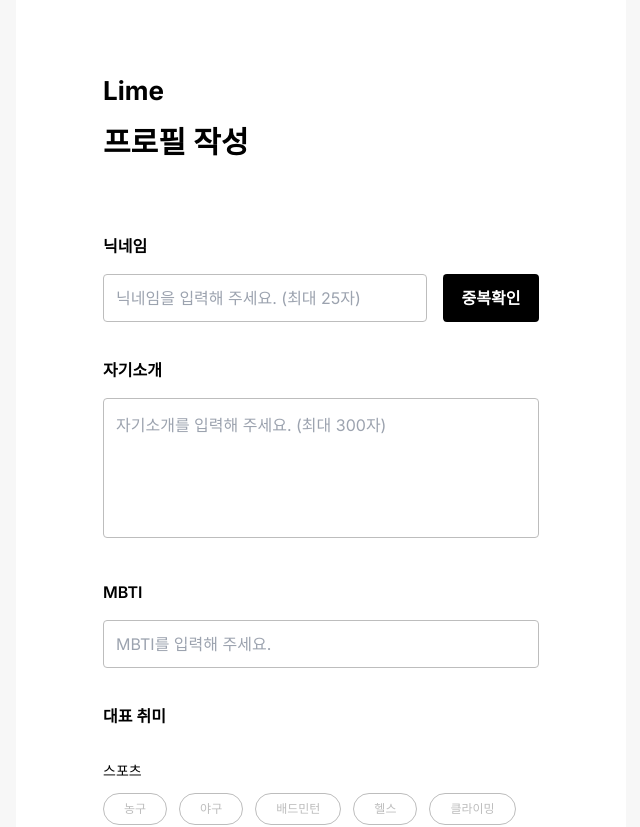
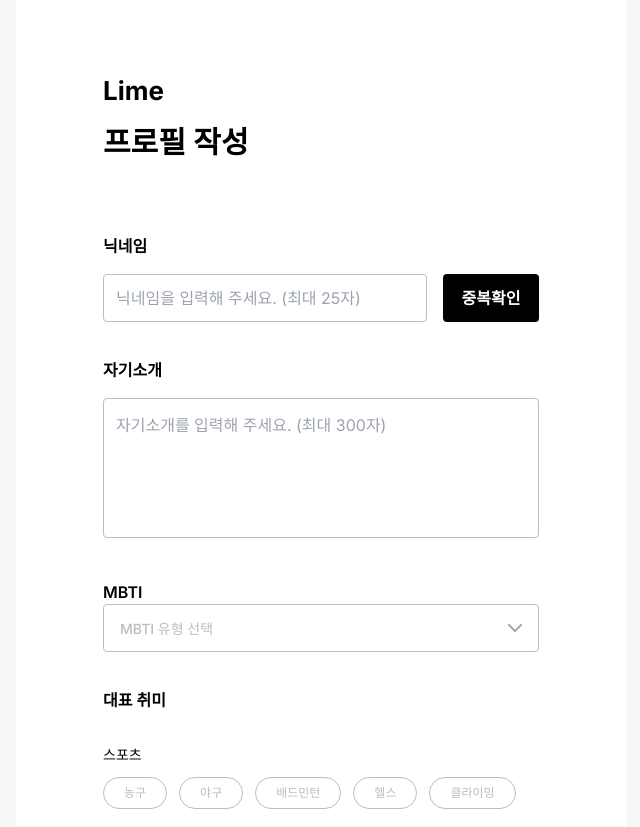
Before and after one commit to uju-in/lime-frontend, a Next.js app: page /join in a window 1280 px wide. Shown: the top 827 px of the page, without its empty margins (319-959 px from the left). Built offline with nearby package versions, Linux system fonts and the light colour scheme.

Commit message:
feat: MBTI 선택 방식 변경 input > drop down select

```diff
--- /dev/null
+++ b/src/app/(route)/join/_components/MbtiSelector.tsx
@@ -0,0 +1,94 @@
+'use client'
+
+import { useRef, useState } from 'react'
+import Image from 'next/image'
+import useOutsideClick from '@/app/_hook/common/useOutsideClick'
+import { cn } from '@/app/_utils/twMerge'
+
+const MBTIOptions = [
+  'ISTJ',
+  'ISFJ',
+  'INFJ',
+  'INTJ',
+  'ISTP',
+  'ISFP',
+  'INFP',
+  'INTP',
+  'ESTP',
+  'ESFP',
+  'ENFP',
+  'ENTP',
+  'ESTJ',
+  'ESFJ',
+  'ENFJ',
+  'ENTJ',
+]
+
+interface Props {
+  setMbti: (mbti: string) => void
+}
+
+export default function MBTISelector({ setMbti }: Props) {
+  const dropdownRef = useRef(null)
+
+  const [isDropdownOpen, setIsDropdownOpen] = useState<boolean>(false)
+  const [selectedMBTI, setSelectedMBTI] = useState<string>('MBTI 유형 선택')
+
+  const handleSelectMBTI = (mbti: string) => {
+    setSelectedMBTI(mbti)
+    setMbti(mbti)
+    setIsDropdownOpen(false)
+  }
+
+  useOutsideClick(dropdownRef, () => {
+    if (isDropdownOpen) {
+      setIsDropdownOpen(false)
+    }
+  })
+
+  return (
+    <>
+      <button
+        type="button"
+        onClick={() => setIsDropdownOpen(!isDropdownOpen)}
+        className="flex h-[48px] w-[436px] items-center justify-between rounded-[4px] border border-[#BDBDBD] px-4"
+      >
+        <span
+          className={cn('text-[14px] font-[500]', {
+            'text-[#BDBDBD]': selectedMBTI === 'MBTI 유형 선택',
+            'text-[#000]': selectedMBTI !== 'MBTI 유형 선택',
+          })}
+        >
+          {selectedMBTI}
+        </span>
+        <Image
+          className="cursor-pointer"
+          width={14}
+          height={14}
+          src={
+            isDropdownOpen
+              ? '/image/icon/icon-arrow_top_BD.svg'
+              : '/image/icon/icon-arrow_bottom_BD.svg'
+          }
+          alt={isDropdownOpen ? 'arrow_top' : 'arrow_bottom'}
+        />
+      </button>
+      {isDropdownOpen && (
+        <ul
+          ref={dropdownRef}
+          className="absolute z-10 mt-3 h-[288px] w-[436px] overflow-y-scroll rounded-[4px] bg-white shadow-[0px_0px_7.8px_3px_rgba(0,0,0,0.10)]"
+        >
+          {MBTIOptions.map((option) => (
+            <li
+              key={option}
+              className="flex h-[48px] cursor-pointer items-center pl-3 hover:bg-[#F2F2F2]"
+              onClick={() => handleSelectMBTI(option)}
+            >
+              {option}
+            </li>
+          ))}
+        </ul>
+      )}
+    </>
+  )
+}
--- a/src/app/(route)/join/_components/UserInfoField.tsx
+++ b/src/app/(route)/join/_components/UserInfoField.tsx
@@ -14,6 +14,7 @@ import useSignUp from '@/app/_hook/api/auth/useSignUp'
 import { setCookie } from '@/app/_utils/cookie'
 import { cn } from '@/app/_utils/twMerge'
 import CareerSelector from './CareerSelector'
+import MBTISelector from './MbtiSelector'
 
 export default function UserInfoField() {
   const router = useRouter()
@@ -83,6 +84,8 @@ export default function UserInfoField() {
     }
   }
 
+  console.log(profile)
+
   return (
     <form onSubmit={handleSubmit}>
       <div className="w-[436px]">
@@ -137,16 +140,7 @@ export default function UserInfoField() {
         <label htmlFor="mbti" className="font-[600]">
           MBTI
         </label>
-        <input
-          id="mbti"
-          name="mbti"
-          onChange={handleChange}
-          placeholder="MBTI를 입력해 주세요."
-          className="mt-[16px] h-[48px] w-[436px] rounded-[4px] border border-[#BDBDBD] px-[12px] outline-0"
-          maxLength={4}
-          minLength={4}
-          required
-        />
+        <MBTISelector setMbti={(mbti) => setProfile({ ...profile, mbti })} />
       </div>
       <p className="mt-[36px] font-[600]">대표 취미</p>
       <CategorySelector
```
